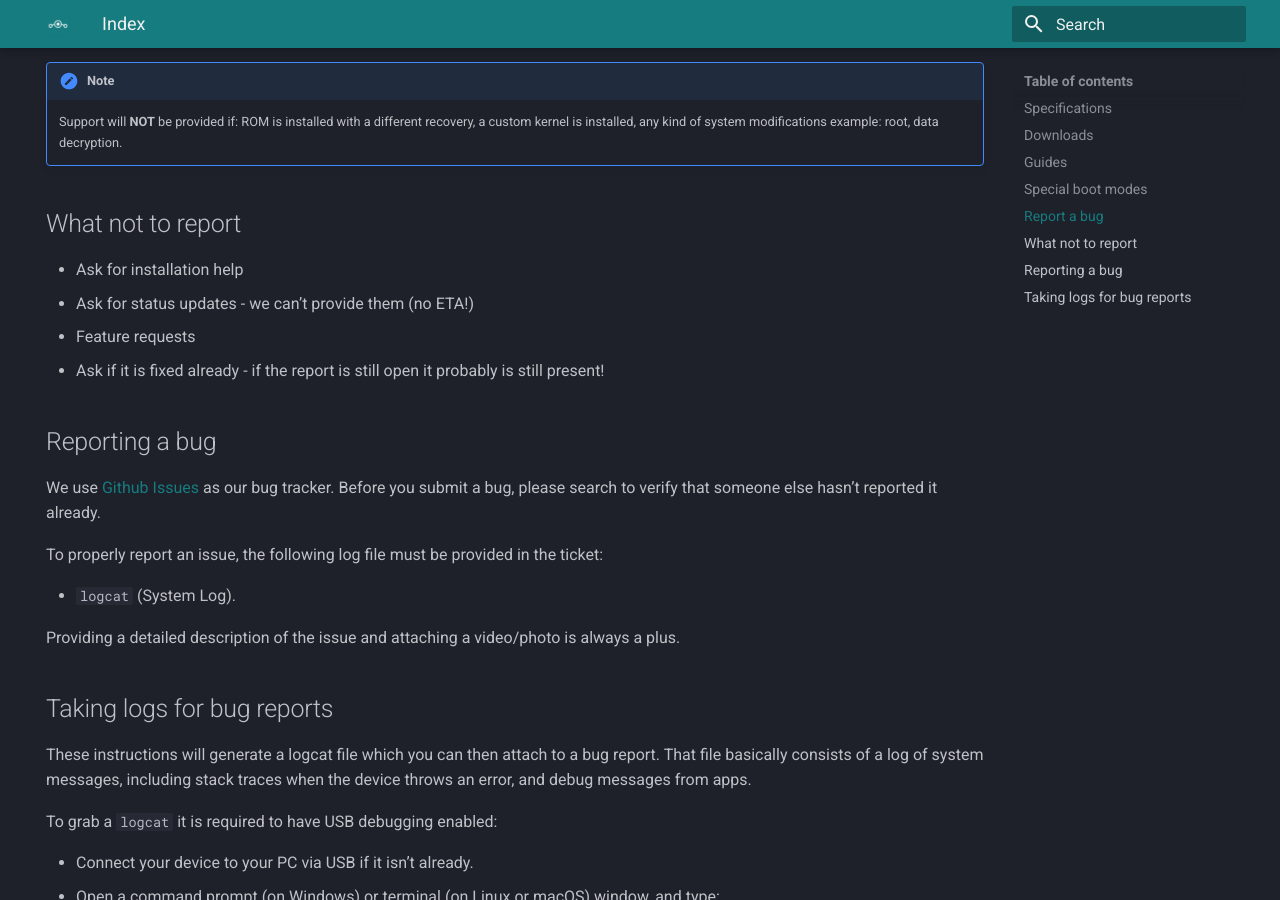
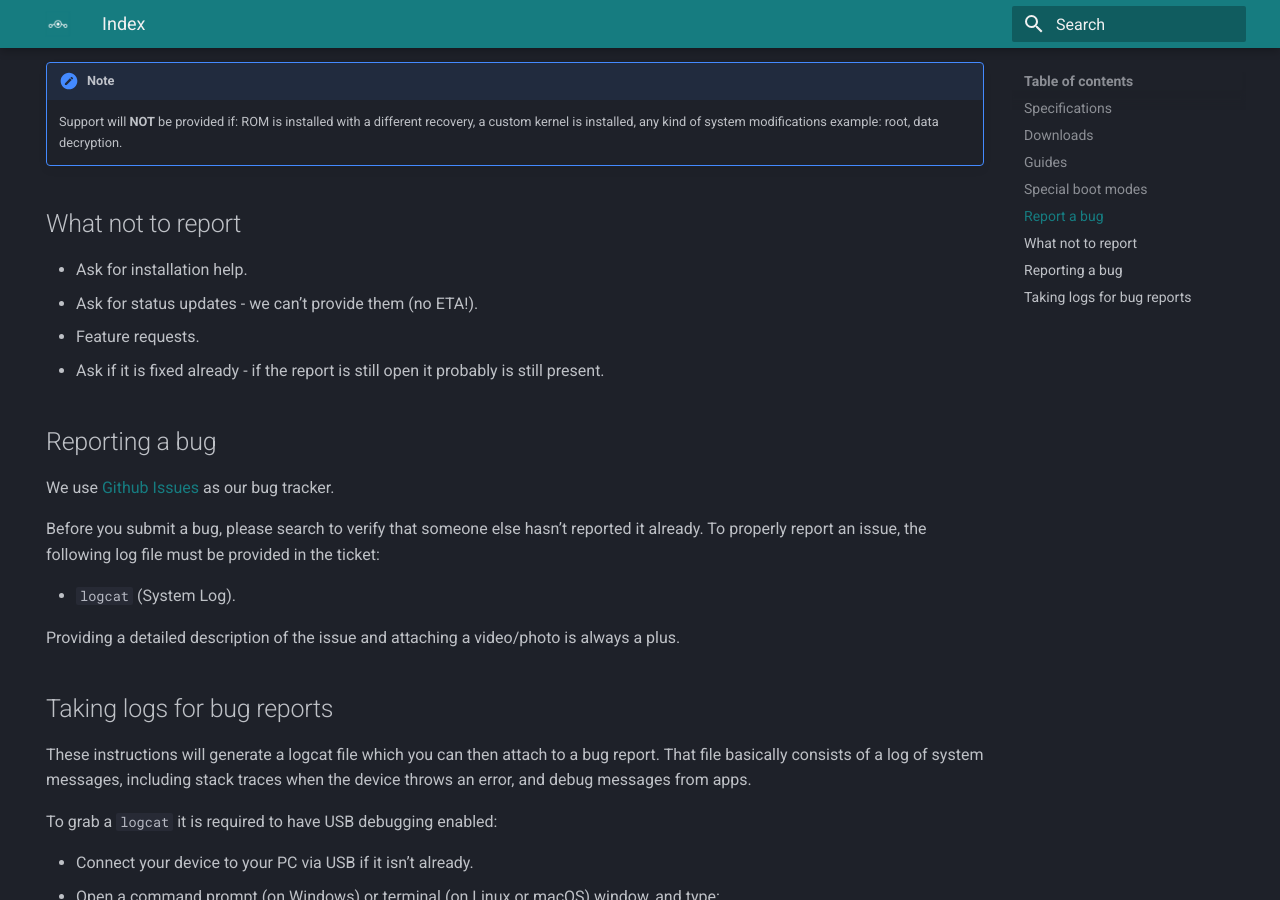
Before and after one commit to penglezos/lineageos.penglezos.dev, an MkDocs documentation site: the page built from docs/devices/raphael/index.md, in a window 1280 px wide and 900 px high, scrolled down 1524 px. Built offline with MkDocs 1.6.1 and Material for MkDocs 9.7.7, drawn with Linux system fonts in a browser that asks for light colours.

````diff
--- a/docs/devices/raphael/index.md
+++ b/docs/devices/raphael/index.md
@@ -25,37 +25,44 @@ hide:
 | Kernel version    | 4.14 |
 
 ## Downloads
+
 <a href="https://github.com/penglezos/device_xiaomi_raphael/releases" target="_blank">Get the builds here</a>
 
 ## Guides
+
 * [Installation](../raphael/install.md)
 * [Update to a newer build of the same LineageOS version](../raphael/update.md)
 * [Upgrade to a higher version of LineageOS (e.g. lineage-20 -> lineage-21)](../raphael/upgrade.md)
 
 ## Special boot modes
+
 * **Recovery**: With the device powered off, hold `Volume Up + Power`. Keep holding both buttons until the “MI” logo appears on the screen, then release.
 * **Fastboot**: With the device powered off, hold `Volume Down + Power`. Keep holding both buttons until the word “FASTBOOT” appears on the screen, then release.
 
 ## Report a bug
+
 !!! note
     Support will **NOT** be provided if: ROM is installed with a different recovery, a custom kernel is installed, any kind of system modifications example: root, data decryption.
 
 ## What not to report
-* Ask for installation help
-* Ask for status updates - we can’t provide them (no ETA!)
-* Feature requests
-* Ask if it is fixed already - if the report is still open it probably is still present!
+
+* Ask for installation help.
+* Ask for status updates - we can’t provide them (no ETA!).
+* Feature requests.
+* Ask if it is fixed already - if the report is still open it probably is still present.
 
 ## Reporting a bug
-We use [Github Issues](https://github.com/penglezos/device_xiaomi_raphael/issues) as our bug tracker. Before you submit a bug, please search to verify that someone else hasn’t reported it already.
 
-To properly report an issue, the following log file must be provided in the ticket:
+We use [Github Issues](https://github.com/penglezos/device_xiaomi_raphael/issues) as our bug tracker.
+
+Before you submit a bug, please search to verify that someone else hasn’t reported it already. To properly report an issue, the following log file must be provided in the ticket:
 
 * `logcat` (System Log).
 
 Providing a detailed description of the issue and attaching a video/photo is always a plus.
 
 ## Taking logs for bug reports
+
 These instructions will generate a logcat file which you can then attach to a bug report. That file basically consists of a log of system messages, including stack traces when the device throws an error, and debug messages from apps.
 
 To grab a `logcat` it is required to have USB debugging enabled:
@@ -68,6 +75,7 @@ $ adb logcat -d > logcat.txt
 ```
 
 Additionally, the radio buffer can be viewed or stored with logcat. If needed or requested, type:
+
 ```bash
 $ adb logcat -db radio > radio.txt
 ```
````
Also changed, not shown: docs/devices/raphael/install.md (+13 -4 lines), docs/devices/raphael/update.md (+2 -0 lines), docs/features.md (+1 -0 lines), docs/index.md (+3 -1 lines).
